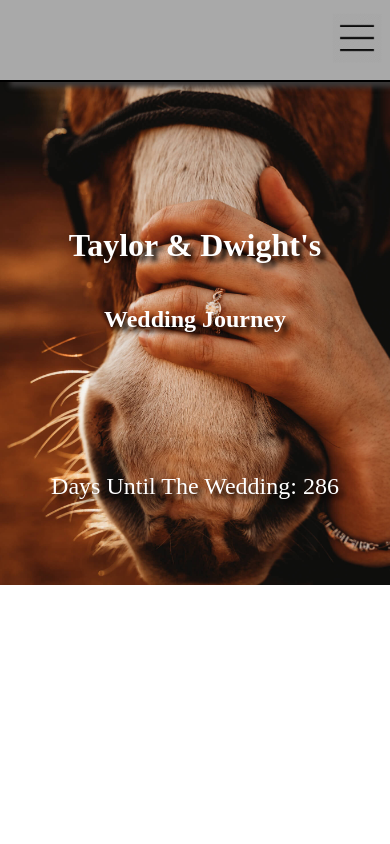
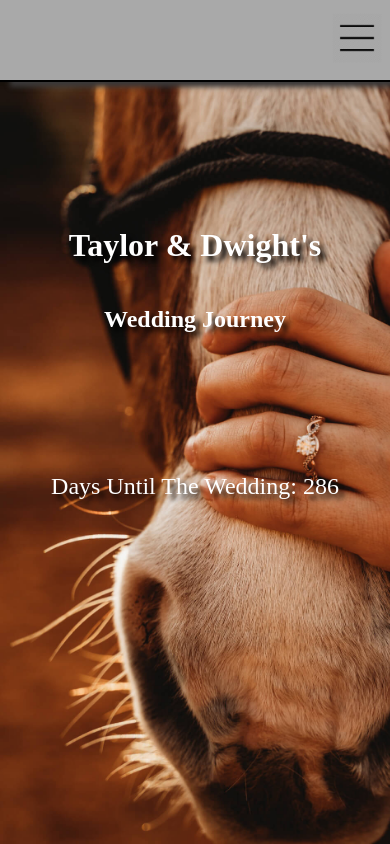
Before and after one commit to tccSolutions/wedding-site, a Flask app: page / in a window 390 px wide. Run offline with Flask 2, Linux system fonts and the light colour scheme; some libraries are stand-ins or nearby versions.

Commit message:
index.css mobile styles update

```diff
--- a/static/css/index.styles.css
+++ b/static/css/index.styles.css
@@ -1,16 +1,22 @@
 body{
     background-image: url("../images/background.jpg");
+
 }
 
 @media only screen and (max-width: 600px){
+    html{
+        height: 100%;
+    }
     body{
         background-image: url("../images/index-mobile.jpg");
-        background-size: cover;
+        background-size: auto 100%;
         background-repeat: no-repeat;
+        background-position: left top;
     }
     .Heading{
         color:white;
         text-shadow:5px 5px 5px black;
+        height: 100%;
     }
 
 }
```
